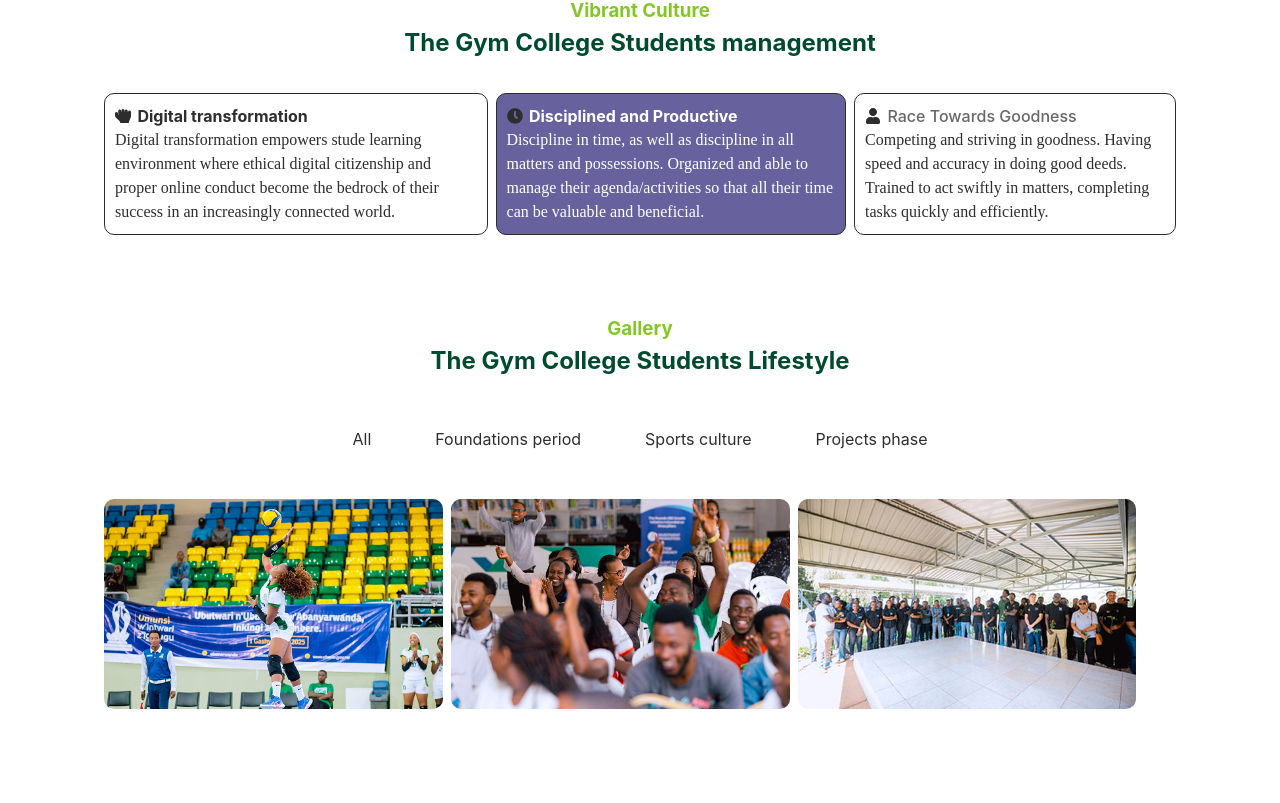
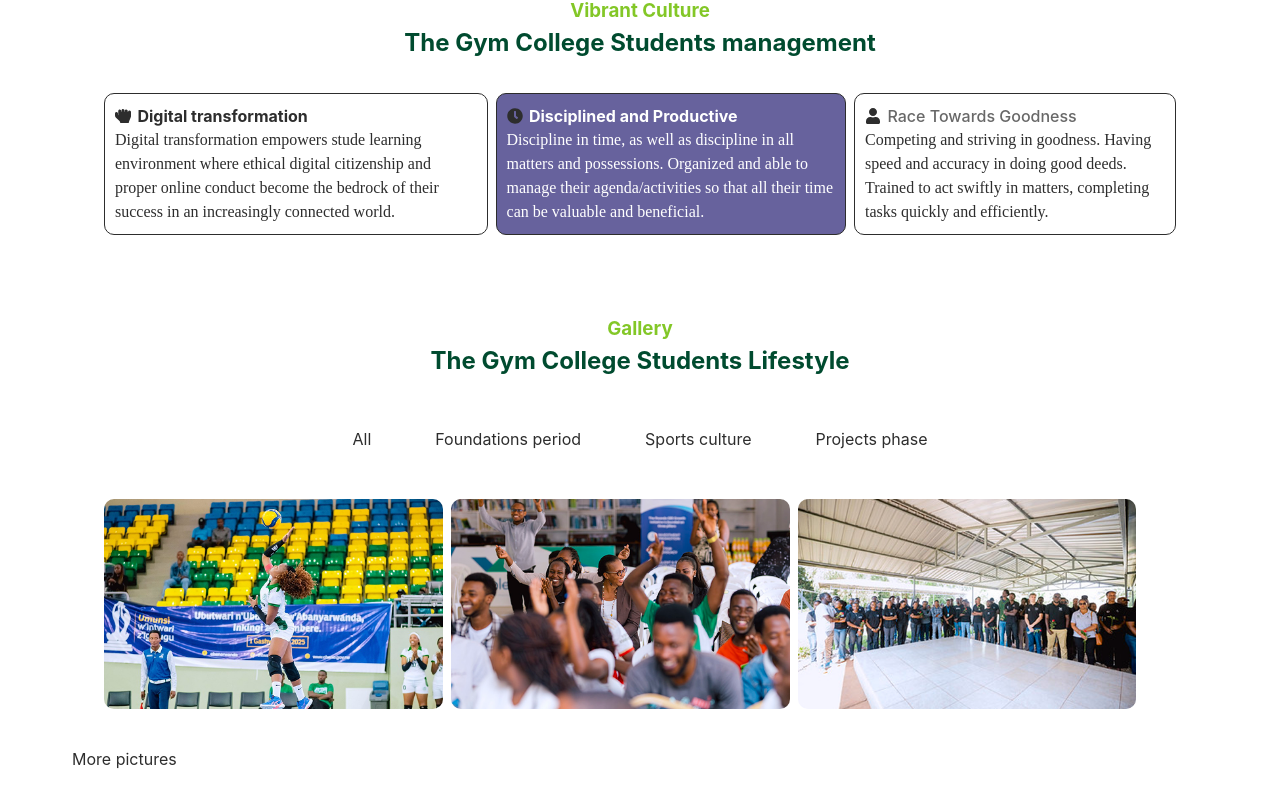
Before and after one commit to RP-Tumba/studentsync-frontend-emerald, a React (Vite) app: page / in a window 1280 px wide. Shown: the part 561-1364 px from the top of the page. Before the commit the page ends 1340 px from the top, so only its background shows below. Built offline with nearby package versions, Linux system fonts and the light colour scheme.

Commit message:
refactor: addition of more image

```diff
--- a/src/pages/Home.jsx
+++ b/src/pages/Home.jsx
@@ -104,6 +104,9 @@ const Home = () => {
             <img src={img7} alt="" />
           </div>
         </div>
+        <div className="more-images">
+          <p>More pictures</p>
+        </div>
       </div>
     </div>
   );
```
